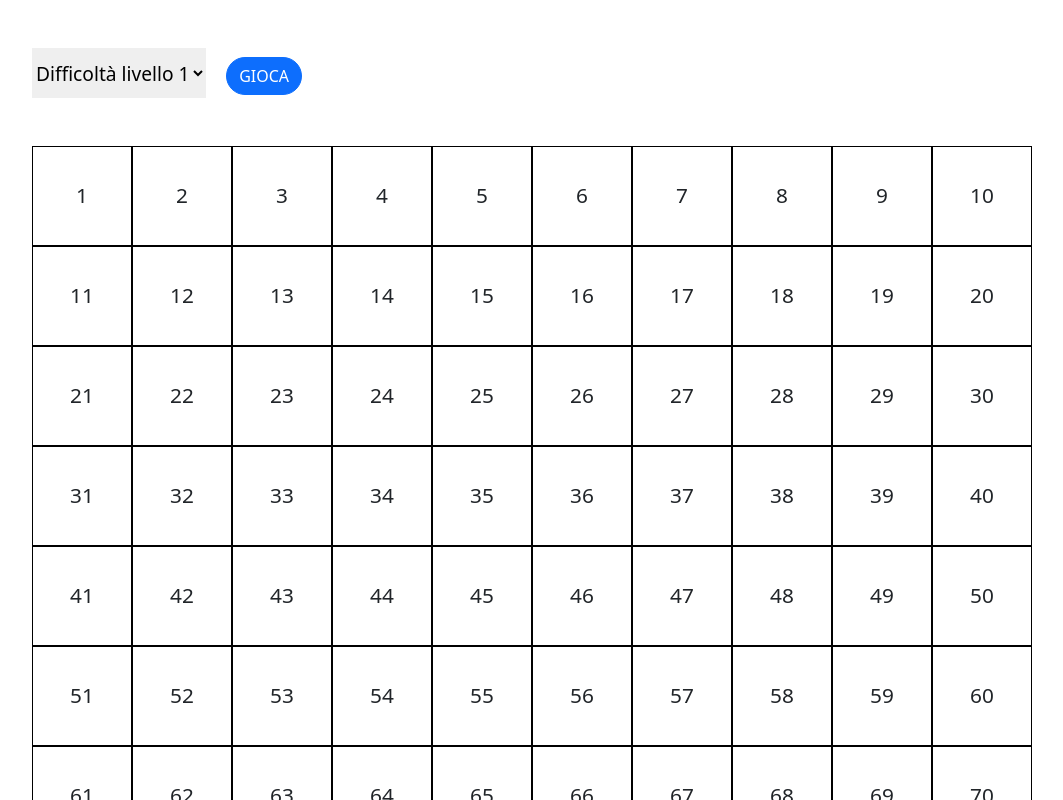
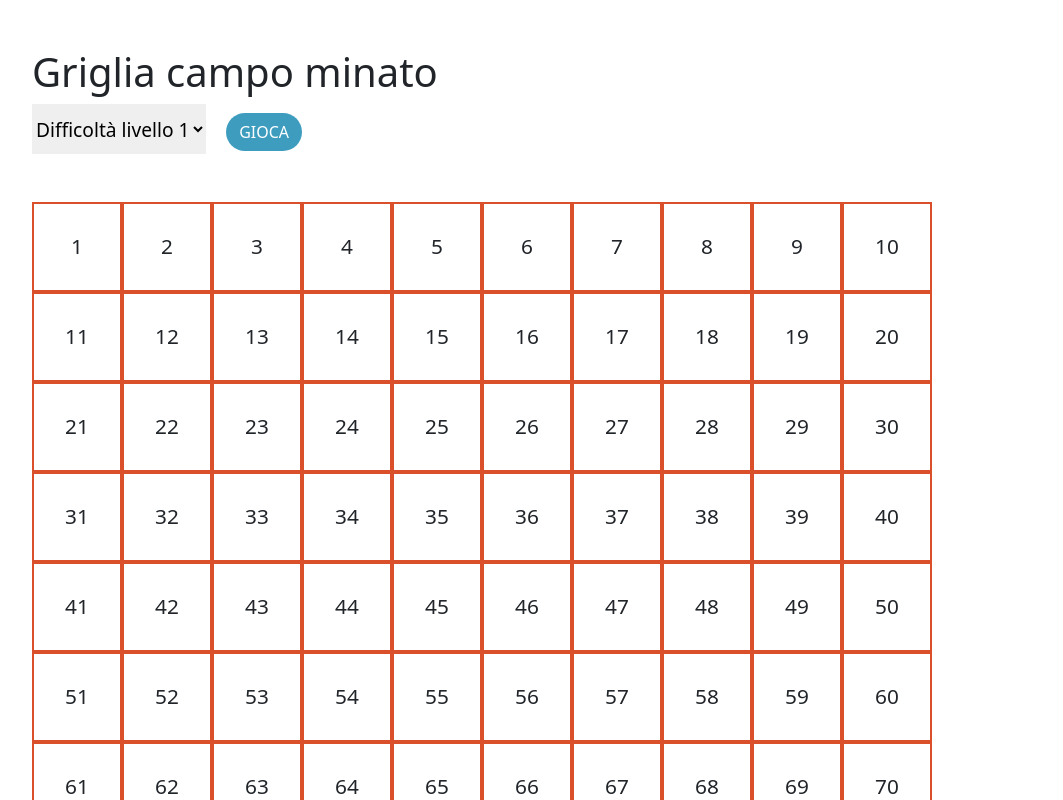
Before and after one commit to MartinaPerozzi/js-campominato-grid, a plain HTML site: page index.html in a window 1280 px wide. Both pictures are taken after a click on the button "GIOCA". Shown: the top 800 px of the page, without its empty margins (16-1079 px from the left). Drawn offline with nearby package versions, Linux system fonts and the light colour scheme.

Commit message:
Campo minato- exercise

```diff
--- a/css/style.css
+++ b/css/style.css
@@ -1,14 +1,14 @@
 .grid {
-    width: 1000px;
-    height: 1000px;
+    width: 900px;
+    height: 900px;
     flex-wrap: wrap;
 
 }
 
 .box {
-    width: 100px;
-    height: 100px;
-    border: 1px solid black;
+    width: calc(100%/10);
+    height: calc(100%/10);
+    border: 2px solid rgb(218, 80, 42);
     display: flex;
     justify-content: center;
     align-items: center;
@@ -18,7 +18,7 @@
 .box-2 {
     width: calc(100%/9);
     height: calc(100%/9);
-    border: 1px solid rgb(143, 42, 42);
+    border: 2px solid rgb(222, 176, 49);
     display: flex;
     justify-content: center;
     align-items: center;
@@ -28,7 +28,7 @@
 .box-3 {
     width: calc(100%/7);
     height: calc(100%/7);
-    border: 1px solid rgb(62, 157, 191);
+    border: 2px solid rgb(85, 194, 125);
     display: flex;
     justify-content: center;
     align-items: center;
@@ -41,3 +41,17 @@ select {
     border: none;
     font-size: 1.2rem;
 }
+
+/* Button */
+.submit-button {
+    background-color: rgb(62, 157, 191);
+    color: white;
+}
+
+.submit-button:hover {
+    background-color: rgb(80, 186, 225);
+    color: white;
+    outline: 2px dotted rgb(62, 157, 191);
+    outline-offset: 2px;
+    ;
+}
--- a/index.html
+++ b/index.html
@@ -22,6 +22,7 @@
 
 <body>
 	<div class="container-fluid p-5">
+		<h1>Griglia campo minato</h1>
 
 		<!-- Select -->
 		<select name="game-levels" id="levels">
@@ -30,7 +31,7 @@
 			<option value="level-3">Difficoltà livello 3</option>
 		</select>
 		<!-- Button -->
-		<input class="btn btn-primary rounded-pill submit-button ms-3" type="button" value="GIOCA">
+		<input class="btn rounded-pill submit-button ms-3" type="button" value="GIOCA">
 		<!-- Grid -->
 		<div class="grid d-flex mt-5">
 
@@ -44,6 +45,7 @@
 
 	<!-- JAVASCRIPT -->
 	<script type="text/javascript" src="js/script.js"> </script>
+
 </body>
 
 </html>
```
